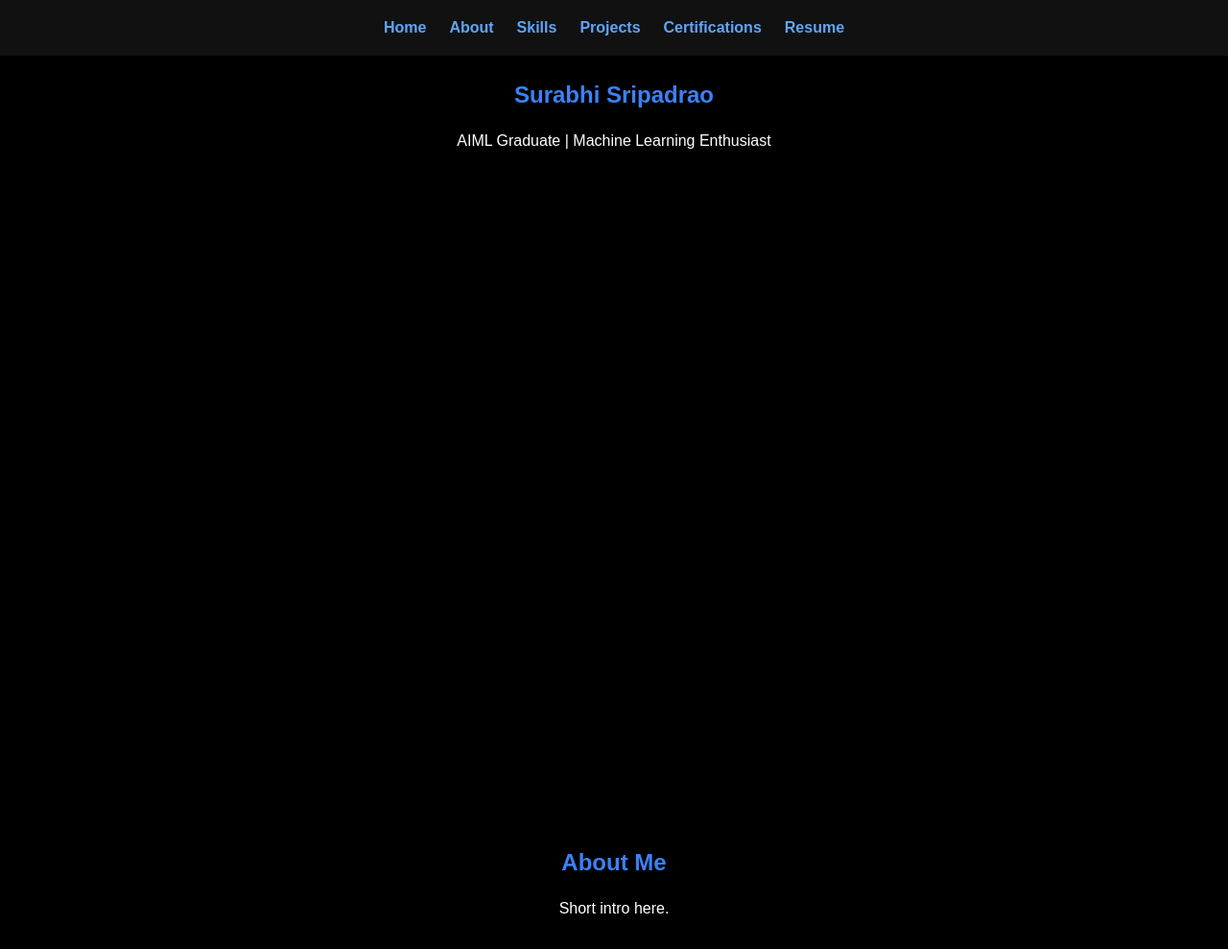
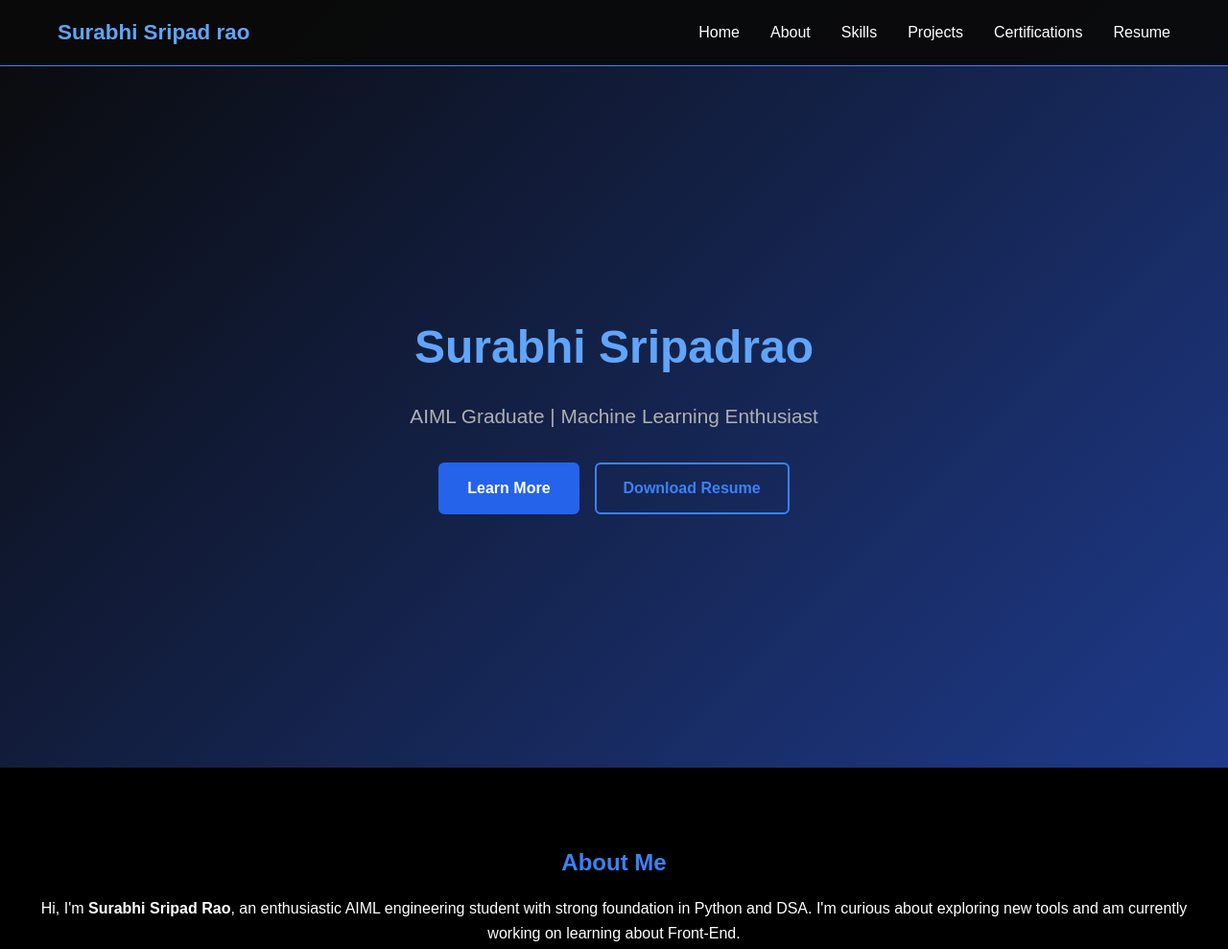
Before and after one commit to surabhi2124/STT-Training, a plain HTML site: page index.html in a window 1280 px wide. Shown: the top 989 px of the page at 96% size. Drawn offline with Linux system fonts and the light colour scheme.

Commit message:
made changes in the css. added navigation bar which now directs it to the respective section

```diff
--- a/index.html
+++ b/index.html
@@ -9,8 +9,10 @@
 </head>
 <body>
   <!-- Navigation -->
-  <nav>
-    <ul>
+  <nav id="navbar">
+    <div class="nav-container">
+      <div class="logo">Surabhi Sripad rao</div>
+    <ul class="nav-links">
       <li><a href="#home">Home</a></li>
       <li><a href="#about">About</a></li>
       <li><a href="#skills">Skills</a></li>
@@ -18,22 +20,34 @@
       <li><a href="#certifications">Certifications</a></li>
       <li><a href="#resume">Resume</a></li>
     </ul>
+    </div>
   </nav>
 
   <!-- Sections -->
-  <section id="home">
-    <h1>Surabhi Sripadrao</h1>
-    <p>AIML Graduate | Machine Learning Enthusiast</p>
+
+
+
+  <section id="home" class="hero">
+    <div class="hero-content">
+    <h1><span class="highlight">Surabhi Sripadrao</span></h1>
+    <p class="hero-subtitle">AIML Graduate | Machine Learning Enthusiast</p>
+    <div class="hero-buttons">
+      <a href="#about" class="btn btn-primary">Learn More</a>
+      <a href="#resume" class="btn btn-secondary">Download Resume</a>
+    </div>
+    </div>
   </section>
 
   <section id="about">
     <h2>About Me</h2>
-    <p>Short intro here.</p>
+    <p>Hi, I'm <strong>Surabhi Sripad Rao</strong>, an enthusiastic AIML engineering student with strong foundation in Python and DSA. I'm curious about exploring new tools and am currently working on learning about Front-End.</p>
   </section>
 
   <section id="skills">
     <h2>Skills</h2>
-    <p>List of skills goes here.</p>
+    <ul>
+      <li></li>
+    </ul>
   </section>
 
   <section id="projects">
--- a/style.css
+++ b/style.css
@@ -3,6 +3,10 @@
   margin: 0;
   padding: 0;
   box-sizing: border-box;
+}
+
+html{
+  scroll-behavior: smooth;
 }
 
 body {
@@ -13,26 +17,116 @@ body {
 }
 
 /* Navigation */
-nav {
-  background: #111;
-  padding: 1rem;
+.nav-links {
+  list-style: none;
+  display: flex;
+  gap: 2rem;
+}
+
+.nav-links li {
+  list-style: none;
+}
+
+.nav-links a {
+  color: #ffffff;
+  text-decoration: none;
+  font-weight: 500;
+  transition: color 0.3s ease;
+}
+
+.nav-links a:hover {
+  color: #60a5fa; /* light blue */
+}
+
+
+#navbar {
+  background: rgba(10,10,10,0.95);
+  border-bottom: 1px solid #3b82f6;
+  padding: 1rem 20px;
   position: fixed;
   width: 100%;
   top: 0;
   left: 0;
+  z-index: 1000;
 }
 
-nav ul {
-  list-style: none;
+.nav-container{
+  max-width: 1200px;
+  margin: 0 auto;
+  padding: 0 20px;
+  display: flex;
+  justify-content: space-between;
+  align-items: center;
+}
+
+.logo{
+  font-size: 1.4rem;
+  font-weight: bold;
+  color:#60a5fa
+}
+
+/*hero section*/
+.hero{
+  min-height: 100vh;
   display: flex;
   justify-content: center;
-  gap: 1.5rem;
+  align-items:center;
+  text-align: center;
+  padding: 100px 20px 40px;
+  background: linear-gradient(135deg, #0a0a0a, #1e3a8a);
 }
 
-nav a {
-  color: #60a5fa;
+.hero h1{
+  font-size: 3rem;
+  margin-bottom: 1rem;
+}
+
+.hero .highlight{
+  color:#60a5fa;
+}
+
+.hero-subtitle{
+  font-size: 1.3rem;
+  color: #b0b0b0;
+  margin-bottom: 2rem;
+}
+
+.hero-buttons{
+  display:flex;
+  gap:1rem;
+  justify-content: center;
+  flex-wrap: wrap;
+}
+
+.btn{
+  padding: 12px 28px;
+  border-radius: 6px;
   text-decoration: none;
   font-weight: bold;
+  transition: all 0.3s ease;
+  border: 2px solid transparent;
+}
+
+.btn-primary{
+  background: #2563eb;
+  color: #fff;
+  border-color: #2563eb;
+}
+
+.btn-primary:hover{
+  background: #1e40af;
+  border-color: #1e40af;
+}
+
+.btn-secondary{
+  background: transparent;
+  color: #3b82f6;
+  border: 2px solid #3b82f6;
+}
+
+.btn-secondary:hover{
+  background: #3b82f6;
+  color:#fff;
 }
 
 /* Sections */
```
